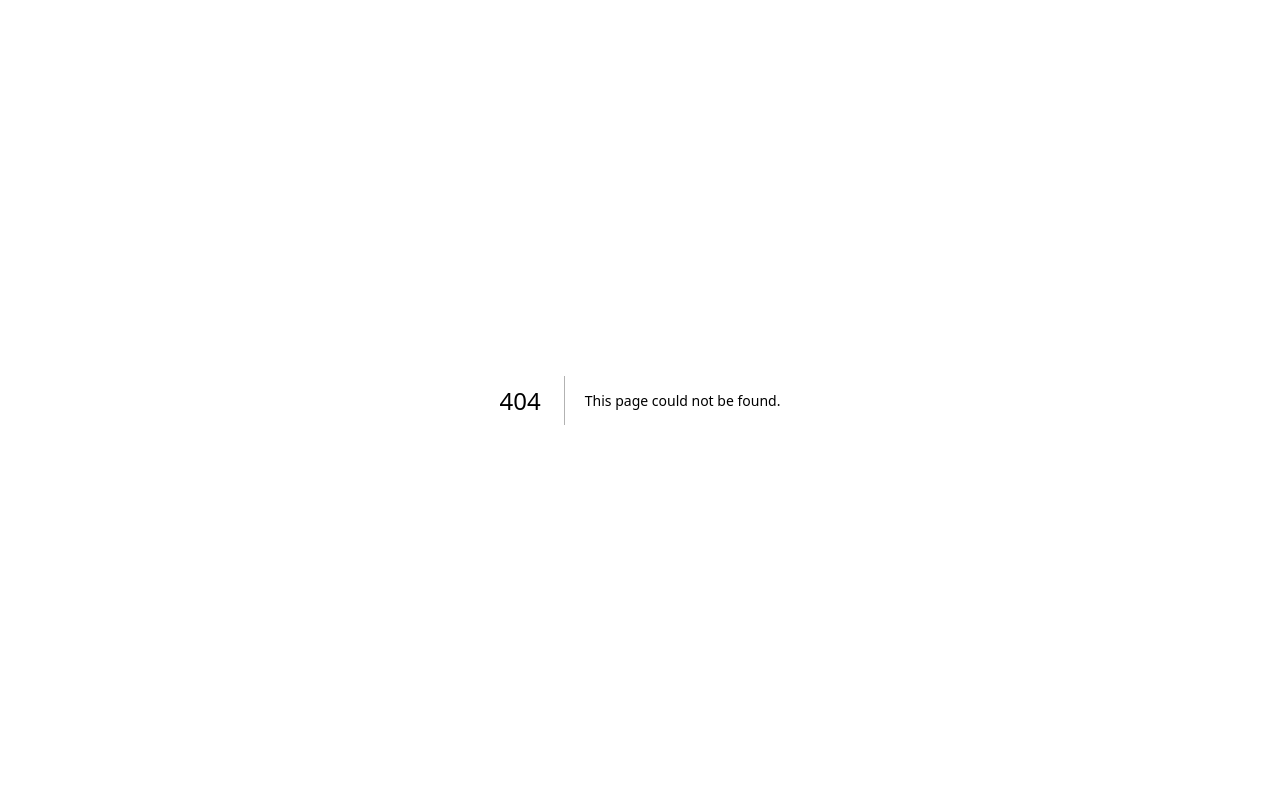
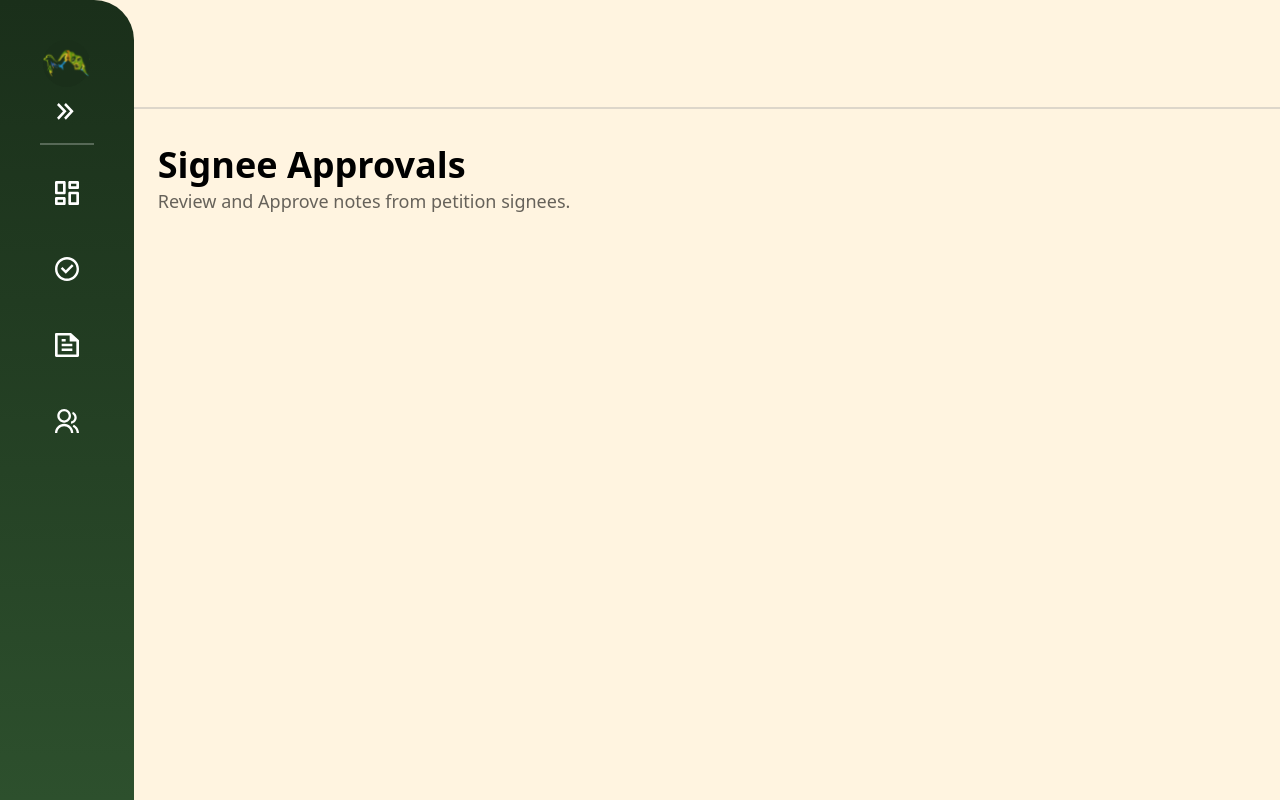
Before and after one commit to genna-cervantes/ssm-prod, a Next.js app: page /Admin/signee-approvals in a window 1280 px wide. Before the commit this address had no page. Shown: the top 800 px of the page. Built offline with nearby package versions, Linux system fonts and the light colour scheme.

Commit message:
pathname for signee-approvals

```diff
--- a/app/Admin/components/Sidebar.tsx
+++ b/app/Admin/components/Sidebar.tsx
@@ -6,7 +6,7 @@ import { usePathname } from "next/navigation";
 import Image from "next/image";
 
 export default function Sidebar() {
-  const [isCollapsed, setIsCollapsed] = useState(false);
+  const [isCollapsed, setIsCollapsed] = useState(true);
   const pathName = usePathname();
 
   const navItems = [
@@ -17,7 +17,7 @@ export default function Sidebar() {
     },
     {
       name: "Signee Approvals",
-      href: "/approvals",
+      href: "/signee-approvals",
       icon: "/dashboard/signee-icon.svg"
     },{
       name: "Publications",
@@ -32,7 +32,12 @@ export default function Sidebar() {
   ]
 
   return(
-    <aside className={`flex flex-col justify-between h-[1080px] bg-gradient-to-b from-[#1A2F1A] to-[#345C34] rounded-tr-[40px] rounded-br-[30px] p-[40px] font-inter text-white font-normal transition-all duration-300 ease-in-outtransition-all duration-300 ease-in-out ${isCollapsed ? "w-[140px]" : "w-[366px]"} `}>
+    <aside className={`
+      flex flex-col justify-between h-[1080px] bg-gradient-to-b from-[#1A2F1A] to-[#345C34]
+      rounded-tr-[40px] rounded-br-[30px] p-[40px] font-inter text-white font-normal transition-all
+      duration-300 ease-in-outtransition-all duration-300 ease-in-out
+      ${isCollapsed ? "w-[140px]" : "w-[366px]"}
+    `}>
       <div className={
         ` flex border-b-2 border-[#ffffff41] pb-5 items-center overflow-hidden
           ${isCollapsed ? "flex-col gap-4 justify-center": "justify-between"}
@@ -78,8 +83,8 @@ export default function Sidebar() {
               key={item.href}
               href= "#"
               className={`
-                flex items-center font-instrument p-3 rounded-lg transition-all duration-300 ease-in-out
-                hover:bg-[#4c595f77] hover:text-white
+                flex items-center font-instrument p-3 rounded-lg transition-all
+                duration-300 ease-in-out hover:bg-[#4c595f77] hover:text-white
 
                 /* Layout Logic */
                 ${isCollapsed ? "justify-center" : "justify-start gap-4"}
--- /dev/null
+++ b/app/Admin/signee-approvals/page.tsx
@@ -0,0 +1,22 @@
+import Sidebar from "../components/Sidebar"
+
+export default function SigneeApproval() {
+  return (
+    <div className="flex w-full m-auto max-w-[1440px] bg-[#FFF4E0] justify-center items-center">
+      <Sidebar />
+      <div className="flex flex-col items-start w-full h-[1080px]">
+        <div className='w-full h-[109px] border-b-2 border-[#A2A2A299]/60'></div>
+        <div className='w-[1074px] flex flex-col flex-1 pl-6 pr-12 py-9'>
+          <div className='flex flex-col gap-0.5 mb-8'>
+            <div className='font-bold text-4xl'>Signee Approvals</div>
+            <div>
+              <p className='font-medium text-lg text-black/60 text-balance'>
+                Review and Approve notes from petition signees.
+              </p>
+            </div>
+          </div>
+        </div>
+      </div>
+    </div>
+  )
+}
```
